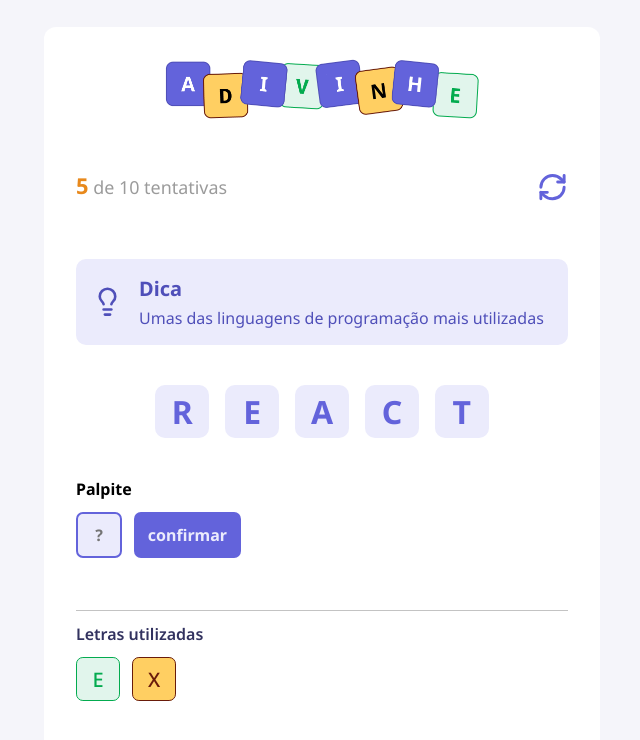
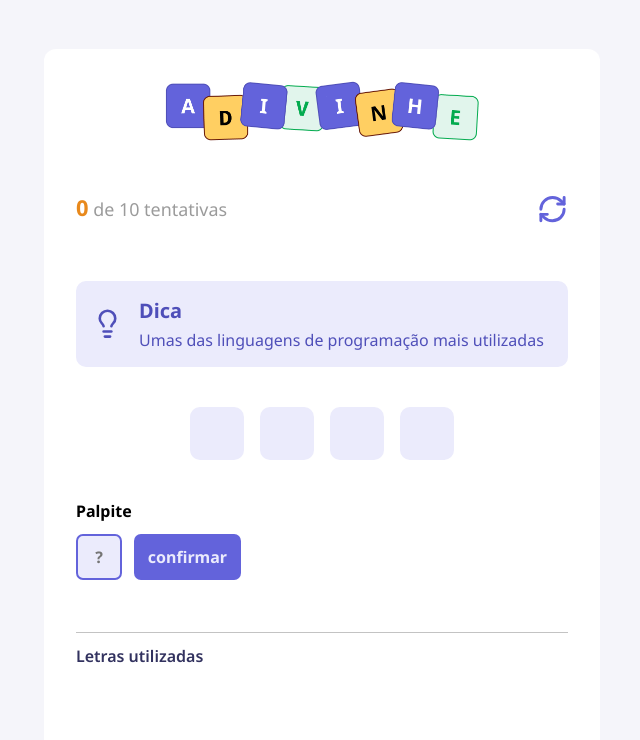
Before and after one commit to joirancosta/RS-JogoAdivinha, a React (Vite) app in the folder classroom/: page / in a window 1280 px wide. Shown: the top 740 px of the page, without its empty margins (318-958 px from the left). Built offline with nearby package versions, Linux system fonts and the light colour scheme.

Commit message:
config palpite

```diff
--- a/classroom/src/App.tsx
+++ b/classroom/src/App.tsx
@@ -1,5 +1,8 @@
 
 import styles from "./app.module.css"
+
+import { useEffect, useState } from "react"
+import { WORDS, type Challenge } from "./utils/words"
 
 import { Input } from "./components/Input"
 import { Tip } from "./components/Tip"
@@ -7,31 +10,74 @@
 import { Letter } from "./components/Letter"
 import { Header } from "./components/Header"
 import { LettersUsed } from "./components/LettersUsed"
+import type { LettersUsedProps } from "./components/LettersUsed"
 
 function App() {
+  const [attempts, setAttempts] = useState(0)
+  const [letter, setLetter] = useState("")
+  const [lettersUsed, setLettersUsed] = useState<LettersUsedProps[]>([])
+  const [challenge, setChallenge] = useState<Challenge | null>(null)
+
   function handleRestartGame(){
     alert("Reiniciar o jogo!")
+  }
+
+  function startGame(){
+    const index = Math.floor(Math.random() * WORDS.length)
+    const randomWord = WORDS[index]
+
+    setChallenge(randomWord)
+    setAttempts(0)
+    setLetter("")
+  }
+
+  function handleConfirm() {
+    if (!challenge) {
+      return
+    }
+
+    if (!letter.trim()) {
+      return alert("Digite uma letra!")
+    }
+
+    const value = letter.toUpperCase()
+    const exists = lettersUsed.find((used) => used.value.toUpperCase() === value)
+    if (exists) {
+      return alert("Você já utilizou a letra " + value)
+    }
+
+    setLettersUsed((prevState) => [...prevState, { value, correct: false }])
+
+    setLetter("")
+  }
+
+  useEffect(() => {
+    startGame()
+  }, [])
+
+  if (!challenge) {
+    return
   }
 
   return (
     <div className={styles.container}>
       <main>
-        <Header current={5} max={10} onRestart={handleRestartGame} />
+        <Header current={attempts} max={10} onRestart={handleRestartGame} />
         <Tip tip="Umas das linguagens de programação mais utilizadas" />
         <div className={styles.word}>
-          <Letter value="R"/>
-          <Letter value="E"/>
-          <Letter value="A"/>
-          <Letter value="C"/>
-          <Letter value="T"/>
+          {
+            challenge.word.split("").map(() => (
+              <Letter value="" />
+            ))
+          }
         </div>
         <h4>Palpite</h4>
         <div className={styles.guess}>
-          <Input autoFocus maxLength={1} placeholder="?" />
-          <Button title="confirmar" />
+          <Input autoFocus maxLength={1} placeholder="?" value={letter} onChange={(e) => setLetter(e.target.value)}/>
+          <Button title="confirmar" onClick={handleConfirm}/>
         </div>
 
-        <LettersUsed />
+        <LettersUsed data={lettersUsed} />
       </main>
     </div>
   )
--- a/classroom/src/components/LettersUsed/index.tsx
+++ b/classroom/src/components/LettersUsed/index.tsx
@@ -2,13 +2,25 @@
 
 import { Letter } from "../Letter"
 
-export function LettersUsed(){
+export type LettersUsedProps = {
+  value: string
+  correct: boolean
+}
+
+type Props = {
+  data: LettersUsedProps[]
+}
+
+export function LettersUsed({ data }: Props){
   return (
     <div className={styles.lettersUsed} >
       <h5>Letras utilizadas</h5>
       <div>
-        <Letter value="E" size="small" color="correct" />
-        <Letter value="X" size="small" color="wrong" />
+        {
+          data.map(({ value, correct }) => (
+            <Letter value={value} size="small" color={correct ? "correct" : "wrong"} />
+          ))
+        }
       </div>
     </div>
   )
```
